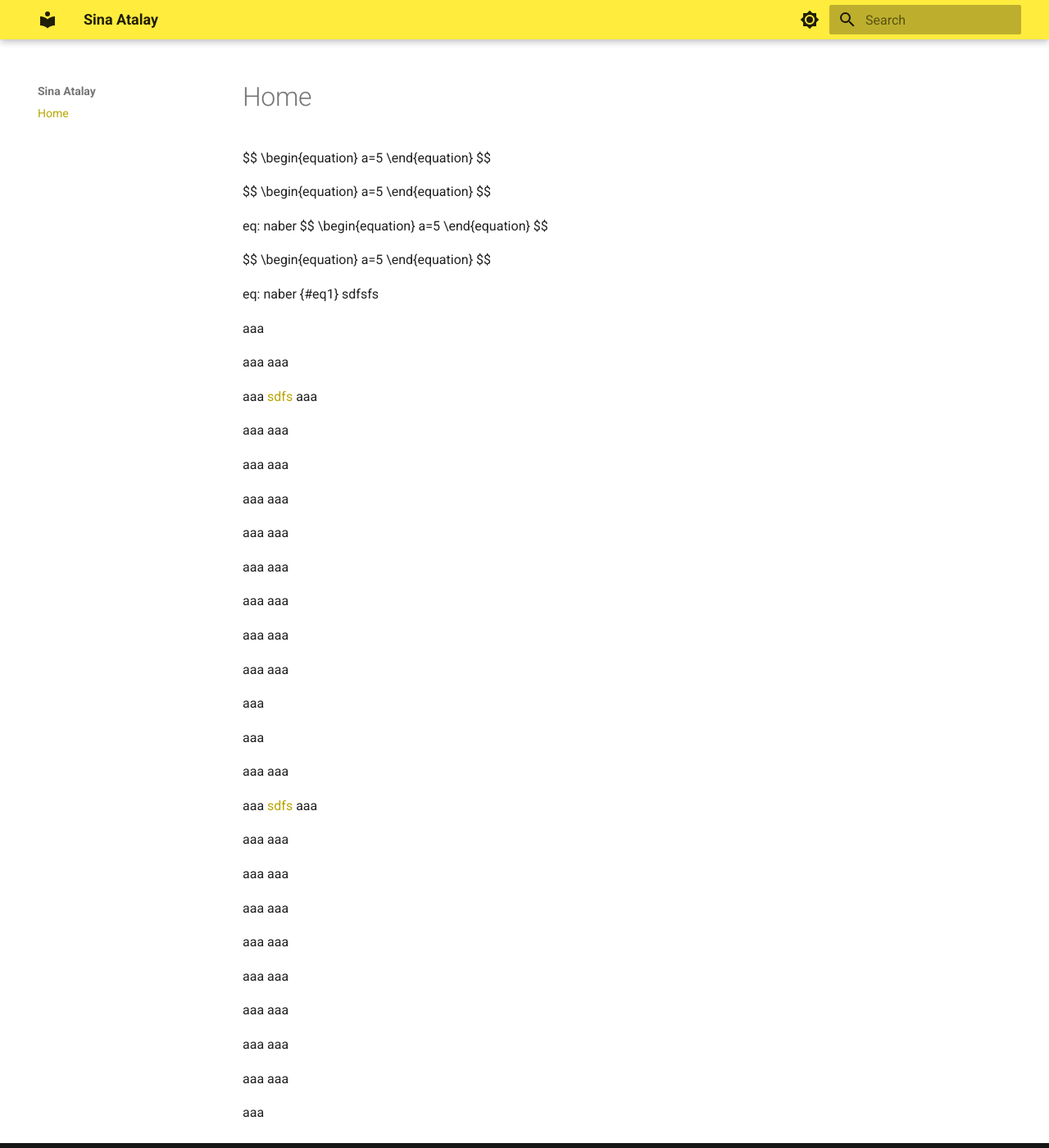
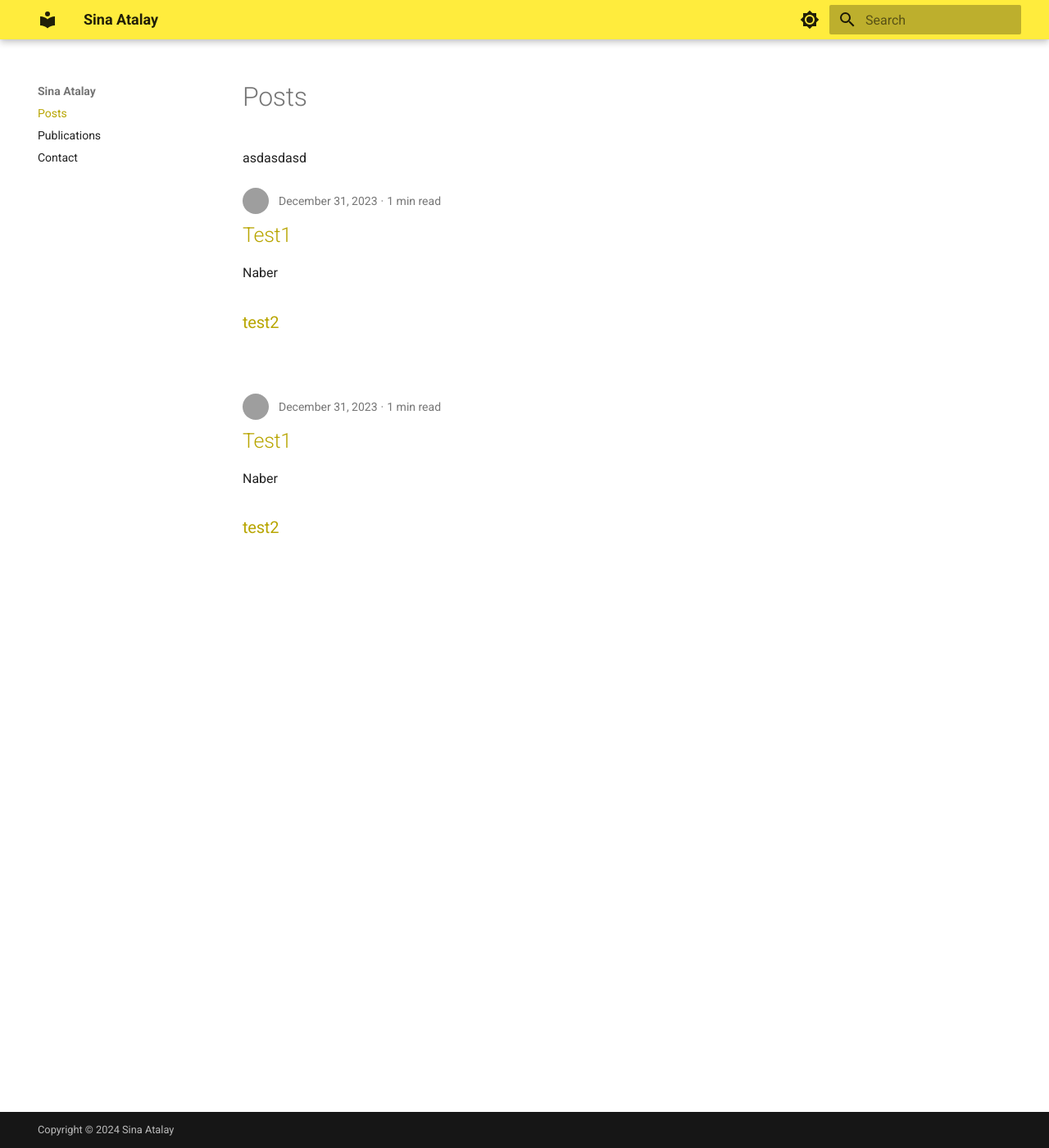
Before and after one commit to sinaatalay/sinaatalay.com, an MkDocs documentation site: the page built from src/index.md, in a window 1280 px wide and 1400 px high. Shown: the whole window at 82% size. Built offline with MkDocs 1.6.1 and Material for MkDocs 9.7.7, drawn with Linux system fonts in a browser that asks for light colours; nearby versions of some CDN libraries; library files that are not in the unit come from our copies; grey boxes are pictures that could not be loaded.

Commit message:
add publications

```diff
--- a/mkdocs.yaml
+++ b/mkdocs.yaml
@@ -24,16 +24,45 @@ theme:
         icon: material/brightness-4
         name: Switch to light mode
 
+nav:
+  - Posts: index.md
+  - Publications: publications.md
+  - Contact: contact.md
+
 plugins:
-  - search
-  - bibtex:
+  - search # mkdocs-material search plugin
+
+  - blog:
+      blog_dir: .
+      post_dir: "{blog}/posts"
+      authors_file: "{blog}/assets/data/authors.yaml"
+      post_url_format: "posts/{slug}"
+      archive: false
+
+  - bibtex: # https://github.com/shyamd/mkdocs-bibtex
       bib_file: src/assets/bibliography.bib
       bib_by_default: false
-  - caption
+
+  - caption # https://github.com/tobiasah/mkdocs-caption
+
+  - rss: # https://github.com/Guts/mkdocs-rss-plugin/
+      match_path: posts/.*
+      date_from_meta:
+        as_creation: date
+      categories:
+        - categories
+        - tags
+      comments_path: "#__comments"
+
+  - macros: # https://github.com/fralau/mkdocs-macros-plugin
+      module_name: src/assets/data/data
 
 markdown_extensions:
-  - footnotes
-  - attr_list
+  - footnotes # allows footnotes
+  - attr_list # allow assigning HTML attributes to elements
+  - pymdownx.emoji:
+      emoji_index: !!python/name:material.extensions.emoji.twemoji
+      emoji_generator: !!python/name:material.extensions.emoji.to_svg
 
 extra_javascript:
   - assets/javascripts/katex.js
--- a/requirements.txt
+++ b/requirements.txt
@@ -1,3 +1,7 @@
 mkdocs-material==9.5.27
 mkdocs-bibtex==2.16.0
 mkdocs-caption==1.2.0
+mkdocs-rss-plugin==1.14.0
+mkdocs-macros-plugin==1.0.5
+pydantic==2.7.4
+ruamel.yaml==0.18.6
--- /dev/null
+++ b/src/assets/data/authors.yaml
@@ -0,0 +1,5 @@
+authors:
+  sinaatalay:
+    name: Sina Atalay
+    description: Mechanical Engineer # Author description
+    avatar: https://avatars.githubusercontent.com/u/79940989 # Author avatar
--- a/src/index.md
+++ b/src/index.md
@@ -1,97 +1,3 @@
-$$
-\begin{equation}
-a=5
-\end{equation}
-$$
+# Posts
 
-
-$$
-\begin{equation}
-a=5
-\end{equation}
-$$
-
-eq: naber
-$$
-\begin{equation}
-a=5
-\end{equation}
-$$
-{#eq1}
-
-$$
-\begin{equation}
-a=5
-\end{equation}
-$$
-
-eq: naber {#eq1}
-    sdfsfs
-
-aaa[](#fig1)
-
-aaa
-aaa
-
-aaa [sdfs](#eq1)
-aaa
-
-aaa
-aaa
-
-aaa
-aaa
-
-aaa
-aaa
-
-aaa
-aaa
-
-aaa
-aaa
-
-aaa
-aaa
-
-aaa
-aaa
-
-aaa
-aaa
-
-aaa
-
-aaa
-
-aaa
-aaa
-
-aaa [sdfs](#eq1)
-aaa
-
-aaa
-aaa
-
-aaa
-aaa
-
-aaa
-aaa
-
-aaa
-aaa
-
-aaa
-aaa
-
-aaa
-aaa
-
-aaa
-aaa
-
-aaa
-aaa
-
-aaa
+asdasdasd
--- /dev/null
+++ b/src/posts/test2.md
@@ -0,0 +1,12 @@
+---
+date:
+  created: 2023-12-31
+authors:
+  - sinaatalay
+---
+
+# Test1
+
+Naber
+
+## test2
```
Also changed, not shown: src/assets/data/publications.yaml (added, +46 -0 lines), src/posts/test1.md (added, +16 -0 lines), src/publications.md (added, +18 -0 lines), src/contact.md (added), 1 other file.
